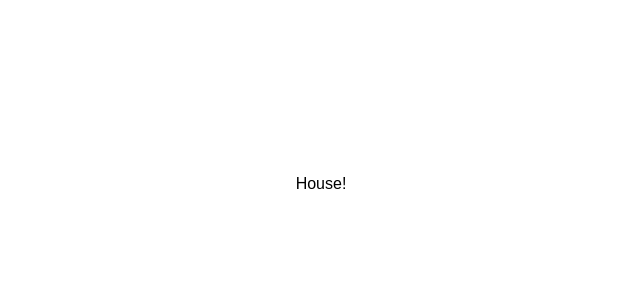
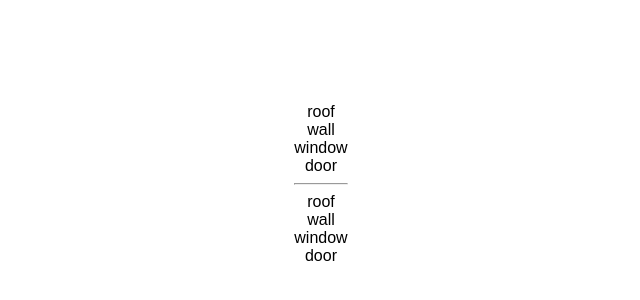
Before and after one commit to lintonye/react-101-for-designers, a React (Create React App) app in the folder react_house/: page / in a window 1280 px wide. Shown: the part 216-516 px from the top of the page, without its empty margins (319-959 px from the left). Built offline with nearby package versions, Linux system fonts and the light colour scheme.

Commit message:
Add solution

```diff
--- a/react_house/src/App.js
+++ b/react_house/src/App.js
@@ -24,10 +24,23 @@ Hint: For the horizontal separator line between the houses, use `<hr />`.
 */
 const House = () => (
   <div>
-    House!
+    <Roof />
+    <Wall />
+    <Window />
+    <Door />
   </div>
 );
 
-const App = () => <House />;
+const Roof = () => <div>roof</div>;
+const Wall = () => <div>wall</div>;
+const Window = () => <div>window</div>;
+const Door = () => <div>door</div>;
+
+const App = () =>
+  <div>
+    <House />
+    <hr />
+    <House />
+  </div>
 
 export default App;
```
